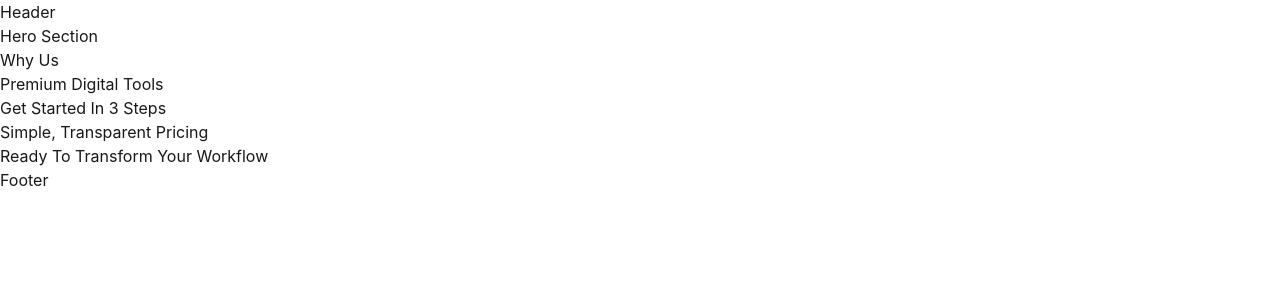
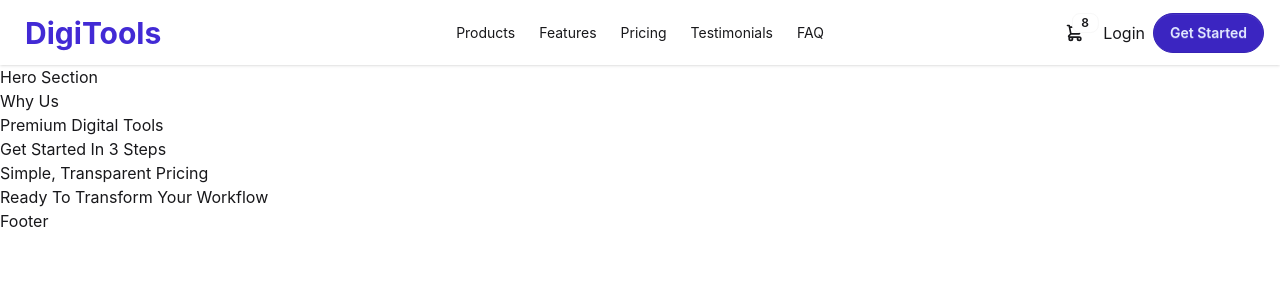
Before and after one commit to hasancoders0/PH-B13-Mehedi-Assignment-6, a React (Vite) app: page / in a window 1280 px wide. Shown: the top 300 px of the page. Built offline with nearby package versions, Linux system fonts and the light colour scheme.

Commit message:
Header UI done

```diff
--- a/src/components/Header/Header.jsx
+++ b/src/components/Header/Header.jsx
@@ -2,9 +2,48 @@
 
 const Header = () => {
     return (
-        <div>
-            <h1>Header</h1>
+<div className="bg-base-100 shadow-sm">
+    <div className="container navbar m-auto">
+        <div className="navbar-start">
+            <div className="dropdown">
+            <div tabIndex={0} role="button" className="btn btn-ghost lg:hidden">
+                <svg xmlns="http://www.w3.org/2000/svg" className="h-5 w-5" fill="none" viewBox="0 0 24 24" stroke="currentColor"> <path strokeLinecap="round" strokeLinejoin="round" strokeWidth="2" d="M4 6h16M4 12h8m-8 6h16" /> </svg>
+            </div>
+            <ul
+                tabIndex="-1"
+                className="menu menu-sm dropdown-content bg-base-100 rounded-box z-1 mt-3 w-52 p-2 shadow">
+                <li><a>Products</a></li>
+                <li><a>Features</a></li>
+                <li><a>Pricing</a></li>
+                <li><a>Testimonials</a></li>
+                <li><a>FAQ</a></li>
+            </ul>
+            </div>
+            <a className="btn btn-ghost text-3xl text-primary font-bold">DigiTools</a>
         </div>
+        <div className="navbar-center hidden lg:flex">
+            <ul className="menu menu-horizontal px-1">
+                <li><a>Products</a></li>
+                <li><a>Features</a></li>
+                <li><a>Pricing</a></li>
+                <li><a>Testimonials</a></li>
+                <li><a>FAQ</a></li>
+            </ul>
+        </div>
+        <div className="navbar-end">
+            <div role="button" className="btn btn-ghost btn-circle">
+                <div className="indicator">
+                    <svg xmlns="http://www.w3.org/2000/svg" className="h-5 w-5" fill="none" viewBox="0 0 24 24" stroke="currentColor"> <path strokeLinecap="round" strokeLinejoin="round" strokeWidth="2" d="M3 3h2l.4 2M7 13h10l4-8H5.4M7 13L5.4 5M7 13l-2.293 2.293c-.63.63-.184 1.707.707 1.707H17m0 0a2 2 0 100 4 2 2 0 000-4zm-8 2a2 2 0 11-4 0 2 2 0 014 0z" /> </svg>
+                    <span className="badge badge-sm indicator-item">8</span>
+                </div>
+            </div>
+            <a className="link link-hover ml-2">Login</a>
+            <a className="btn btn-active btn-primary mx-2 rounded-full">Get Started</a>
+        </div>
+    </div>
+</div>
+
+
     );
 };
 
```
